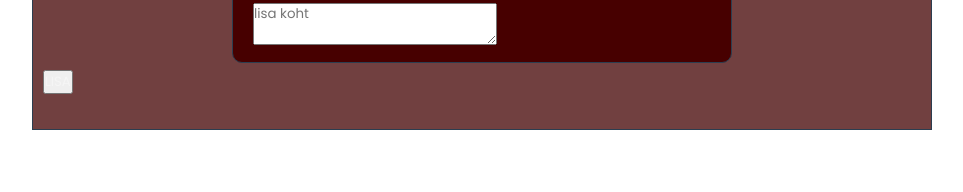
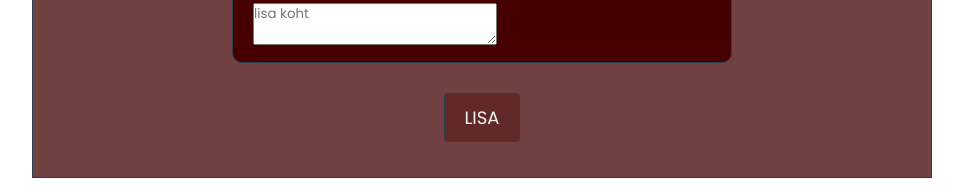
Before and after one commit to svnrk/eventrant_vite, a Vue app: page /addevent in a window 1280 px wide. Shown: the part 526-718 px from the top of the page, without its empty margins (158-1121 px from the left). Built offline with nearby package versions, Linux system fonts and the light colour scheme.

Commit message:
added button

```diff
--- a/src/components/AddEvent.vue
+++ b/src/components/AddEvent.vue
@@ -1,18 +1,17 @@
 <template>
   <div>
     <div class="container">
-        <br>
+      <br />
       <Pealkiri>Lisa sündmus</Pealkiri>
+      <br />
 
-        <div class='borders'>
-          <br>
+      <div class="borders">
         <Small_Text_header>Üritus:</Small_Text_header>
         <p style="white-space: pre-line; color: black">{{ message }}</p>
         <textarea v-model="message" placeholder="lisa üritus"></textarea>
 
-
         <Small_Text_header>Esineja:</Small_Text_header>
-          <p style="white-space: pre-line;">{{ message }}</p>
+        <p style="white-space: pre-line">{{ message }}</p>
         <textarea v-model="message" placeholder="lisa esineja(d)"></textarea>
 
         <Small_Text_header>Aeg:</Small_Text_header>
@@ -20,15 +19,19 @@
         <textarea v-model="message" placeholder="lisa aeg"></textarea>
 
         <Small_Text_header>Koht:</Small_Text_header>
-          <p style="white-space: pre-line;">{{ message }}</p>
+        <p style="white-space: pre-line">{{ message }}</p>
         <textarea v-model="message" placeholder="lisa koht"></textarea>
-          <br>
+        <br />
       </div>
 
+      <br />
+
       <div id="adding">
-          <button v-on:click="greet">LISA</button>
+        <div style="text-align: center">
+          <button class="btn-info" v-on:click="adding">LISA</button>
         </div>
-        <br>
+      </div>
+      <br />
     </div>
   </div>
 </template>
@@ -36,10 +39,10 @@
 <script>
 export default {
   methods: {
-    greet: function(event) {
+    adding: function (event) {
       alert("Uus sündmus on lisatud!");
-    }
-  }
+    },
+  },
   // https://bootstrap-vue.org/docs/components/form-textarea
 };
 </script>
@@ -54,6 +57,16 @@ export default {
   max-width: 500px;
   background: #470000;
 }
+
+.btn-info {
+  background: #4700005b;
+  border: 1px solid #2c3e50;
+  border-radius: 3px;
+  color: whitesmoke;
+  font-size: 18px;
+  padding: 10px 20px;
+}
+
 Pealkiri {
   font-size: 30px;
   font-weight: 600;
@@ -64,7 +77,7 @@ export default {
 header {
   color: rgb(255, 255, 255);
   justify-content: space-between;
-      align-items: 'position';
+  align-items: "position";
   margin-bottom: 20px;
 }
 Text {
@@ -73,7 +86,7 @@ export default {
   color: rgb(255, 255, 255);
   display: flex;
   justify-content: space-between;
-      align-items: 'position';
+  align-items: "position";
   margin-bottom: 15px;
 }
 Small_Text_header {
@@ -81,12 +94,11 @@ export default {
   color: rgb(255, 255, 255);
   display: flex;
   justify-content: space-between;
-      align-items: 'position';
+  align-items: "position";
   margin-bottom: 15px;
 }
 span {
   float: right;
   text-align: right;
 }
-
 </style>
```
Lines whose indentation alone changed are shown as unchanged.
